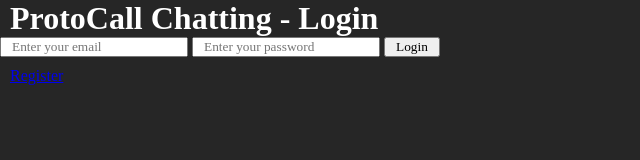
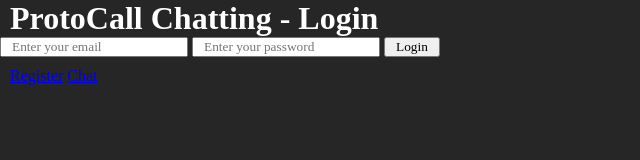
Before and after one commit to Kiwian232/ProtoCall, a website: page client/login.html in a window 1280 px wide. Shown: the full height of the page, 0-640 px from the left. Drawn offline with nearby package versions, Linux system fonts and the light colour scheme; no server answers.

Commit message:
chat buttons

```diff
--- a/client/login.html
+++ b/client/login.html
@@ -17,6 +17,7 @@
 
 		<footer>
 			<a href="register.html">Register</a>
+			<a href="index.html">Chat</a>
 		</footer>
 
   		<script src="/socket.io/socket.io.js"></script>
--- a/server/server.js
+++ b/server/server.js
@@ -56,10 +56,10 @@ io.on("connection", (socket) => {
   });
 
   socket.on("userinfo_request", (userID) => {
-	console.log("User info request for userID: " + userID);
+	//console.log("User info request for userID: " + userID);
 	const userRow = db.prepare("SELECT username, color FROM users WHERE userid = ? ").get(userID);
 	if (userRow) {
-		console.log("Request accepted");
+		//console.log("Request accepted");
 		socket.emit("userinfo_response", userRow.username, userRow.color);
 	}
   });
```
Also changed, not shown: client/register.html (+1 -0 lines).
